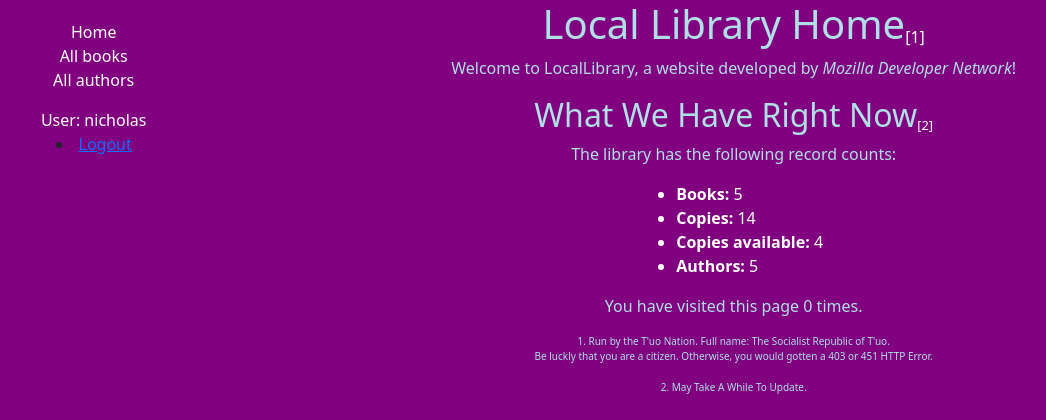
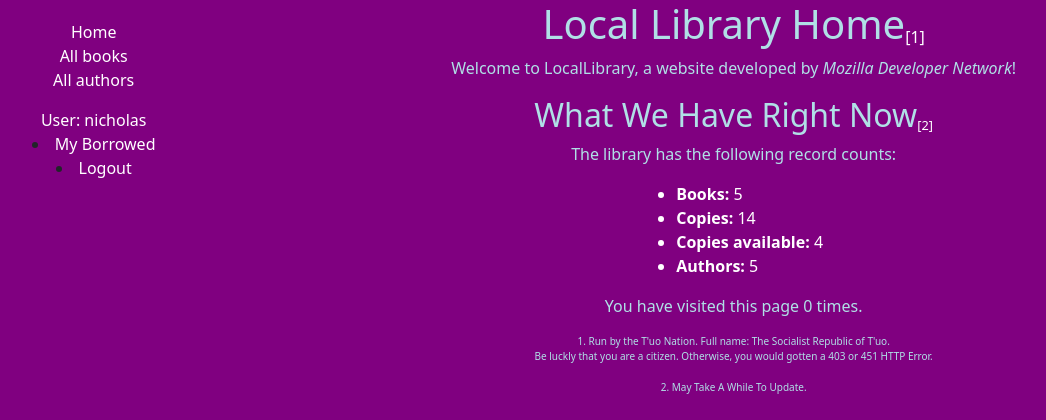
Before and after one commit to Imtraped/django_projects, a Django app: page /testing/ in a window 1280 px wide. Shown: the top 420 px of the page, without its empty margins (13-1059 px from the left). Run offline with Django 4.2, Linux system fonts and the light colour scheme; a user stored in the database is signed in; data comes from the database, SQL or seed files in the repository; both versions use the stored data as it was after the commit; style sheets or scripts are compiled from the project's sources; some libraries are stand-ins or nearby versions.

Commit message:
Part 8 is 100% Done.

```diff
--- a/django_project2/testing/models.py
+++ b/django_project2/testing/models.py
@@ -3,6 +3,7 @@ from django.urls import reverse # Used to generate URLs by reversing the URL pat
 import uuid # Required for unique book instances
 from django.contrib.auth.models import User
 from django.utils.translation import gettext_lazy as _
+from datetime import date
 
 # Create your models here.
 class Genre(models.Model):
@@ -75,6 +76,11 @@ class BookInstance(models.Model):
         """String for representing the Model object."""
         return f'{self.id} ({self.book.title})'
 
+    @property
+    def is_overdue(self):
+        # Determines if the book is overdue based on due date and current date
+        return bool(self.due_back and date.today() > self.due_back)
+
 class Author(models.Model):
     """Model representing an author."""
     first_name = models.CharField(max_length=100)
--- a/django_project2/testing/templates/base_generic.html
+++ b/django_project2/testing/templates/base_generic.html
@@ -32,9 +32,10 @@
                 </ul>
                     {% if user.is_authenticated %}
                         <li class="list">User: {{ user.get_username }}</li>
-                        <li><a href="{% url 'logout' %}?next={{ request.path }}">Logout</a></li>
+                        <li><a class="link" href="{% url 'my-borrowed' %}">My Borrowed</a></li>
+                        <li><a class="link" href="{% url 'logout' %}?next={{ request.path }}">Logout</a></li>
                    {% else %}
-                        <li><a href="{% url 'login' %}?next={{ request.path }}">Login</a></li>
+                        <li><a class="link" href="{% url 'login' %}?next={{ request.path }}">Login</a></li>
                    {% endif %}
                 </ul>
 
--- a/django_project2/testing/views.py
+++ b/django_project2/testing/views.py
@@ -59,7 +59,7 @@ class BookDetailView(generic.DetailView):
 class LoanedBooksByUserListView(LoginRequiredMixin, generic.ListView):
     # Generic class-based view listing books on loan to current user.
     model = BookInstance
-    template_name = 'catalog/bookinstance_list_borrowed_user.html'
+    template_name = 'testing/bookinstance_list_borrowed_user.html'
     paginate_by = 10
 
     def get_queryset(self):
```
Also changed, not shown: django_project2/db.sqlite3.
